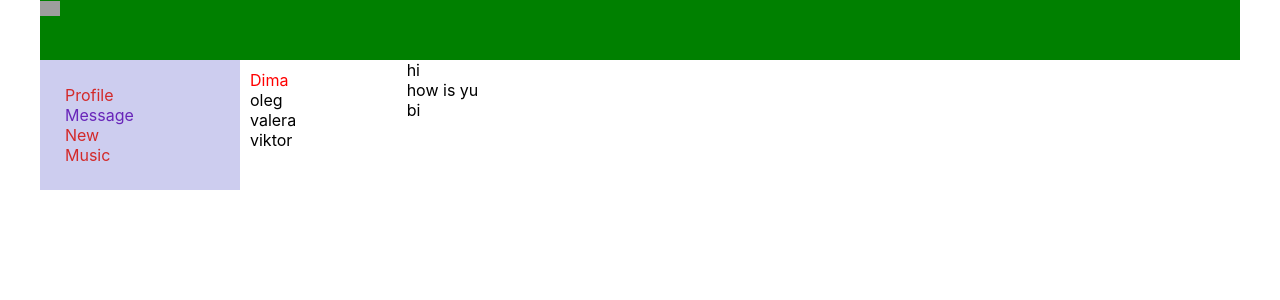
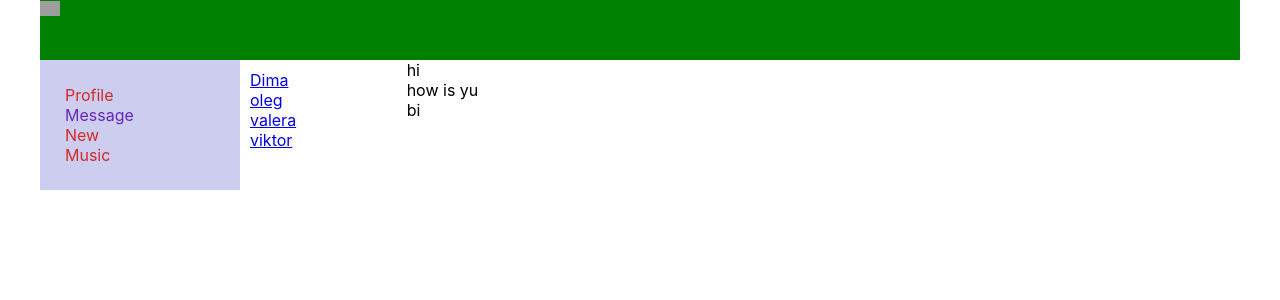
Before and after one commit to Stasik77/samurai-way-main, a React (Create React App) app: page /dialogs in a window 1280 px wide. Shown: the top 300 px of the page. Built offline with nearby package versions, Linux system fonts and the light colour scheme; grey boxes are pictures that could not be loaded.

Commit message:
install module

```diff
--- a/src/components/Dialogs/Dialogs.tsx
+++ b/src/components/Dialogs/Dialogs.tsx
@@ -1,5 +1,6 @@
 import React from 'react';
 import s from './Dialogs.module.css'
+import {NavLink} from 'react-router-dom';
 
 
 
@@ -8,16 +9,16 @@ export const Dialogs = () => {
         <div className={s.dialogs}>
             <div className={s.dialogsItems}>
                 <div className={s.dialog + " " + s.active}>
-                    Dima
+                 <NavLink to="/dialogs/1">Dima</NavLink>
                 </div>
                 <div className={s.dialog}>
-                    oleg
+                    <NavLink to="/dialogs/2">oleg</NavLink>
                 </div>
                 <div className={s.dialog}>
-                    valera
+                    <NavLink to="/dialogs/3">valera</NavLink>
                 </div>
                 <div className={s.dialog}>
-                    viktor
+                    <NavLink to="/dialogs/4">viktor</NavLink>
                 </div>
             </div>
             <div className={s.messages}>
```
